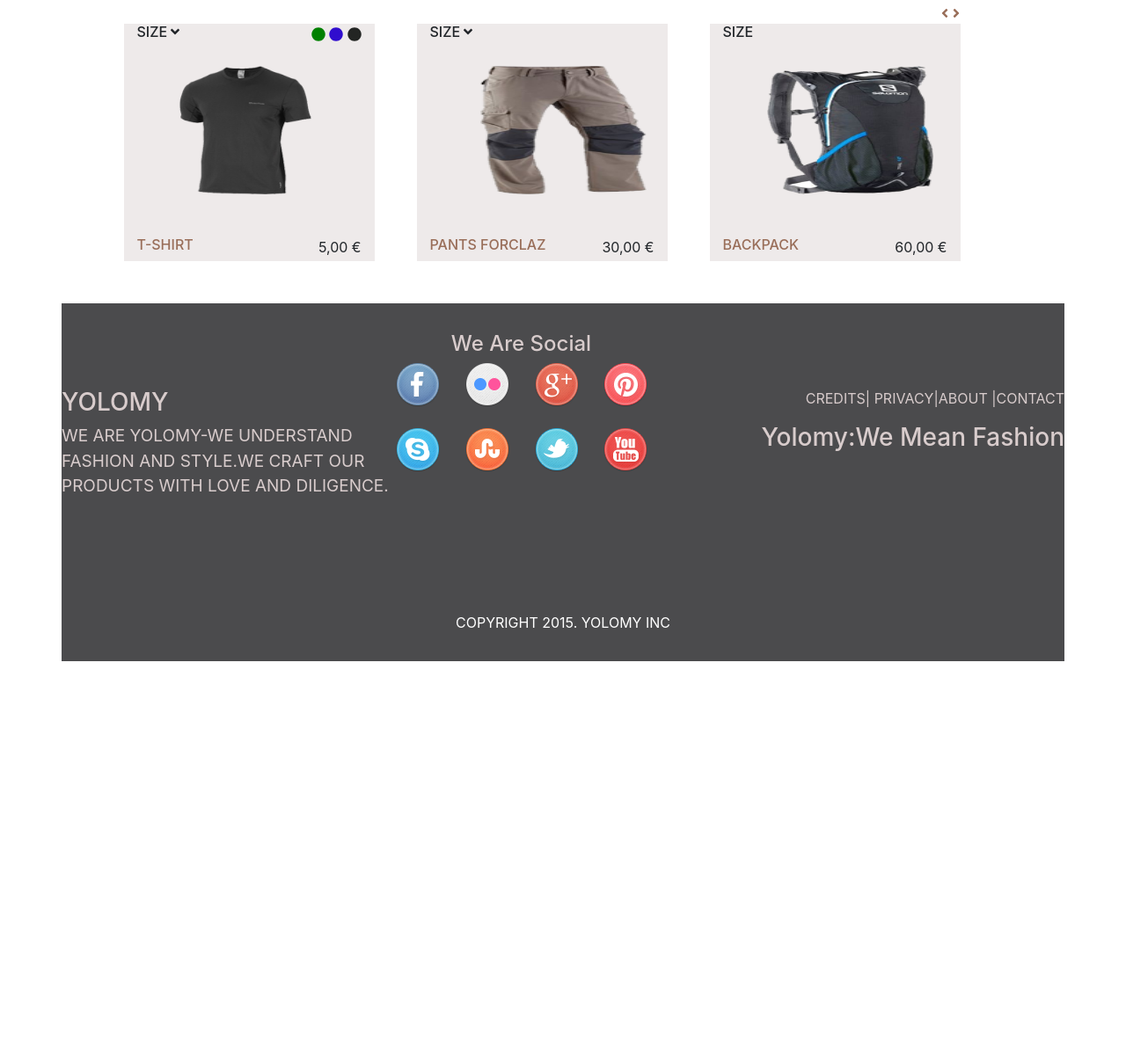
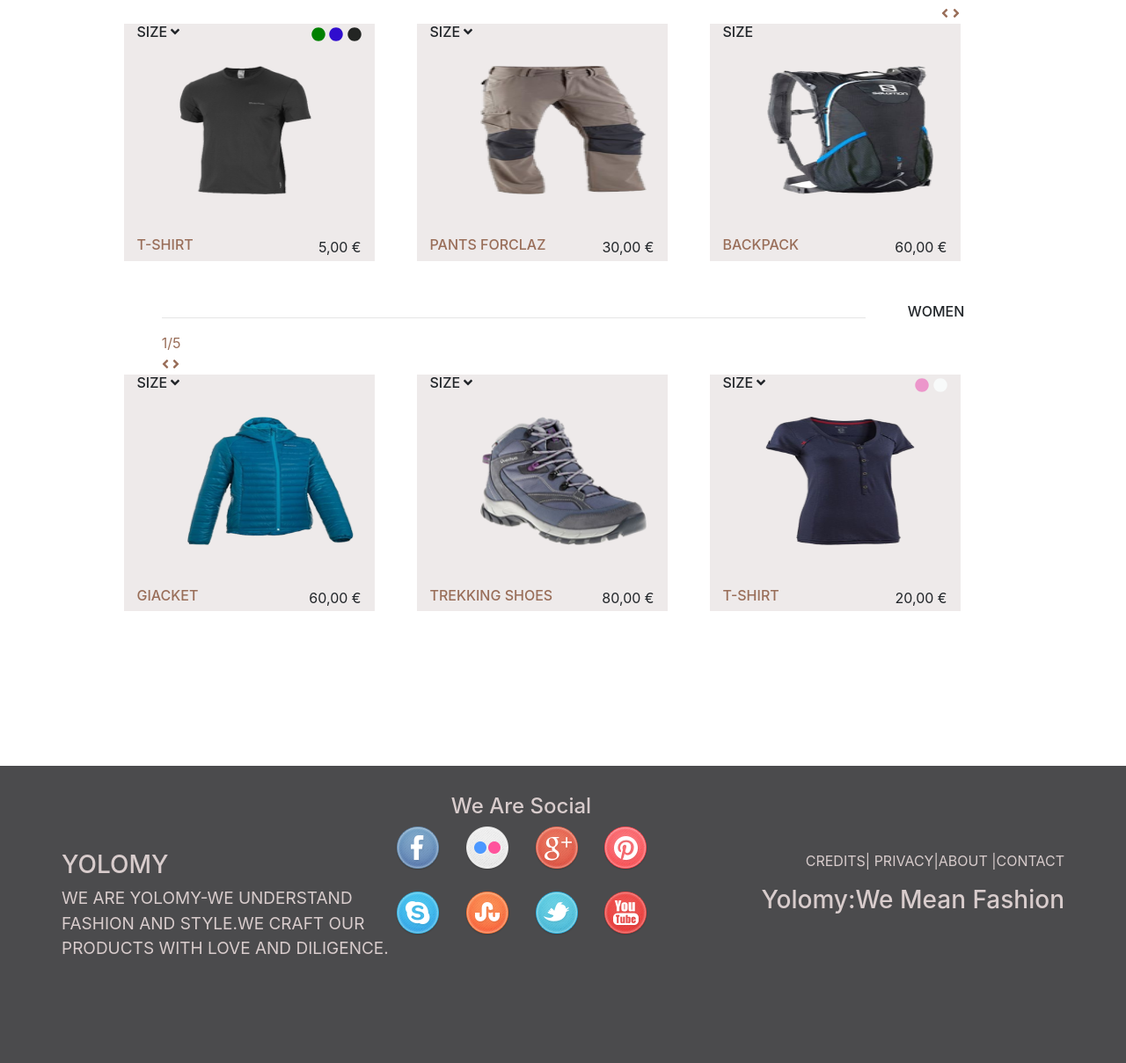
Before and after one commit to DevSheila/yolomy.github.io, a plain HTML site: page index.html in a window 1280 px wide. Shown: the part 1047-2256 px from the top of the page at 88% size. Before the commit the page ends 1927 px from the top, so only its background shows below. Drawn offline with nearby package versions, Linux system fonts and the light colour scheme; files whose address does not match are found by name.

Commit message:
women's section products

```diff
--- a/index.html
+++ b/index.html
@@ -170,6 +170,72 @@
                     </div>
                 </div>
 
+               <div class="products women">
+
+                <div class=" d-flex justify-content-center">
+                    <hr class="float-left mr-5 " style="width: 800px;">
+
+                    <h6 class="float-right">WOMEN</h6>
+                </div>
+                <div class=" page-scroll  float-left">
+                    <div>1/5</div>
+                    <div><i class="fas fa-angle-left"></i> <i class="fas fa-angle-right"></i></div>
+                </div>
+
+               </div>
+
+
+                <!-- product 4 -->
+                <div class="product-item products  col-lg-3 col-md-3 women">
+                    <div class="product_info">
+                        <h6 class="product_size float-left">SIZE <i class="fas fa-angle-down"></i></h6>
+                        <div class="product_color float-right"></div>
+                    </div>
+                    <div class=" d-flex justify-content-center py-5">
+                        <img class="product_image" src="public/images/products/giacket.png" alt="">
+                    </div>
+
+                    <div class="product_info">
+                        <h6 class="product_name float-left ">GIACKET</h6>
+                        <div class="product_price float-right">60,00 &euro; </div>
+                    </div>
+                </div>
+
+                <!-- product 5 -->
+                <div class="product-item products  col-lg-3 col-md-3 women">
+                    <div class="product_info">
+                        <h6 class="product_size float-left">SIZE  <i class="fas fa-angle-down"></i></h6>
+                    </div>
+                    <div class=" d-flex justify-content-center py-5">
+                        <img class="product_image" src="public/images/products/trekkingshoes.png" alt="">
+                    </div>
+
+                    <div class="product_info">
+                        <h6 class="product_name float-left ">TREKKING SHOES</h6>
+                        <div class="product_price float-right">80,00 &euro; </div>
+                    </div>
+                </div>
+
+                <!-- product 6-->
+                <div class="product-item products  col-lg-3 col-md-3 women">
+                    <div class="product_info">
+                        <h6 class="product_size float-left">SIZE <i class="fas fa-angle-down"></i></h6>
+                        <div class="product_color float-right"><i class="fas fa-circle icon_pink"></i> <i class="fas fa-circle icon_white"></i> </div>
+                    </div>
+                    <div class=" d-flex justify-content-center py-5">
+                        <img class="product_image" src="public/images/products/tshirt_ladies.png" alt="">
+                    </div>
+
+                    <div class="product_info">
+                        <h6 class="product_name float-left ">T-SHIRT</h6>
+                        <div class="product_price float-right">20,00 &euro; </div>
+                    </div>
+                </div>
+
+
+            </div>
+    </section>
+
 
 
 
@@ -235,7 +301,7 @@
     <script src="https://code.jquery.com/jquery-3.2.1.slim.min.js" integrity="sha384-KJ3o2DKtIkvYIK3UENzmM7KCkRr/rE9/Qpg6aAZGJwFDMVNA/GpGFF93hXpG5KkN" crossorigin="anonymous"></script>
     <script src="https://cdnjs.cloudflare.com/ajax/libs/popper.js/1.12.9/umd/popper.min.js" integrity="sha384-ApNbgh9B+Y1QKtv3Rn7W3mgPxhU9K/ScQsAP7hUibX39j7fakFPskvXusvfa0b4Q" crossorigin="anonymous"></script>
 
-    <script src="https://cdn.jsdelivr.net/lodash/4.13.1/lodash.min.js"></script>
+    <!-- <script src="https://cdn.jsdelivr.net/lodash/4.13.1/lodash.min.js"></script> -->
     <!-- Core JS-->
     <script src="public/js/main.js"></script>
 </body>
```
